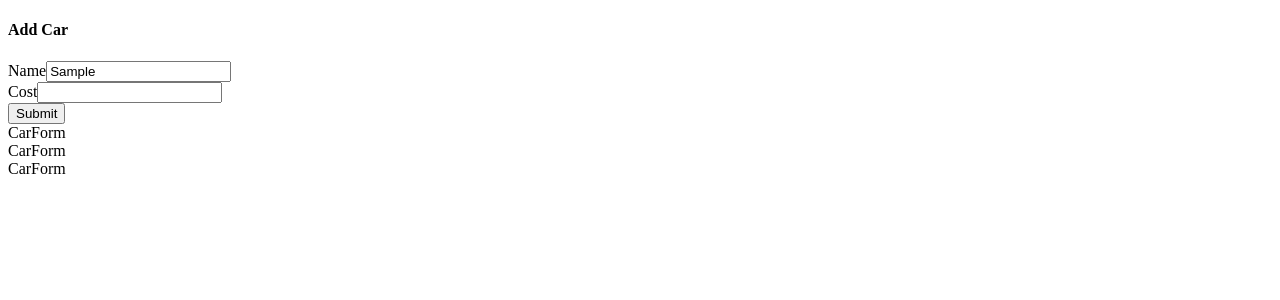
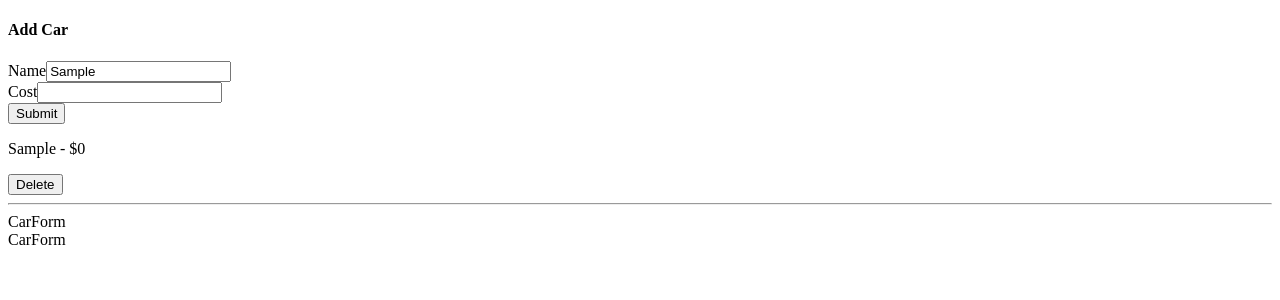
Before and after one commit to AndriiNyzhnyk1994/rtk-grider, a React (Create React App) app: page / in a window 1280 px wide. Both pictures are taken after typing "Sample", "Sample" into the empty fields and a click on the button "Submit". Shown: the top 300 px of the page. Built offline with nearby package versions, Linux system fonts and the light colour scheme.

Commit message:
pr2/ added CarList layout and provided by state

```diff
--- a/src/components/CarList.js
+++ b/src/components/CarList.js
@@ -1,6 +1,26 @@
+import { useSelector } from "react-redux"
 
 function CarList() {
-    return <div>CarForm</div>
+    const cars = useSelector(state => state.cars.data)
+
+
+    const handleCarDelete = (car) => {}
+    const renderedCars = cars.map(car => {
+
+        return(
+            <div className="panel" key={car.id}>
+                <p>
+                    {car.name} - ${car.cost}
+                </p>
+                <button onClick={() => {handleCarDelete(car)}} className="button is-danger">Delete</button>
+            </div>
+        )
+    })
+
+    return <div className="car-list">
+        {renderedCars}
+        <hr />
+    </div>
 }
 
 export default CarList
--- a/src/store/slices/carsSlice.js
+++ b/src/store/slices/carsSlice.js
@@ -6,7 +6,7 @@ const carsSlice = createSlice({
     name: 'cars',
     initialState: {
         searchTerm: '',
-        cars: []
+        data: []
     },
     reducers: {
         changeSearchTerm(state, action) {
@@ -14,7 +14,7 @@ const carsSlice = createSlice({
         },
         addCar(state, action) {
             //action.payload === {name: 'car name', cost: 999}
-            state.cars.push({
+            state.data.push({
                 id: nanoid(),
                 name: action.payload.name,
                 cost: action.payload.cost,
@@ -22,8 +22,8 @@ const carsSlice = createSlice({
         },
         removeCar(state, action) {
             // action.payload === id of the car we want to remove
-            const updated = state.cars.filer(car => car.id !== action.payload)
-            state.cars = updated
+            const updated = state.data.filer(car => car.id !== action.payload)
+            state.data = updated
         },
     }
 })
```
